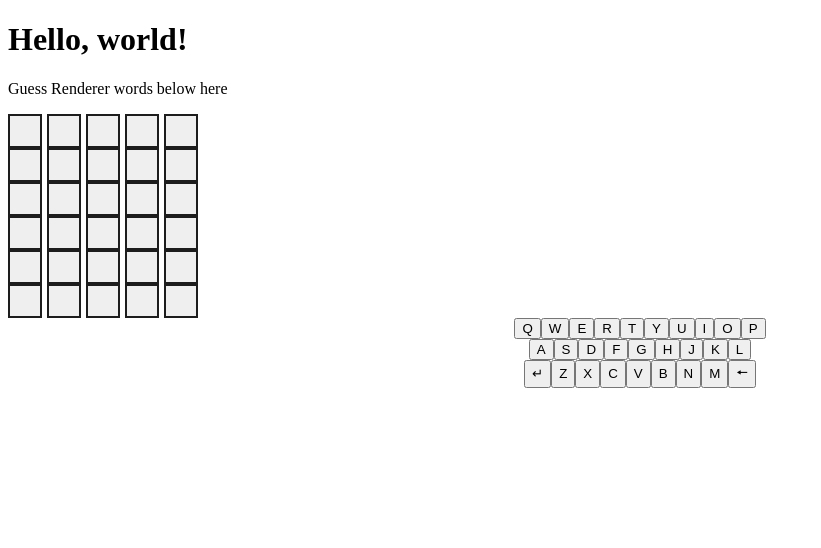
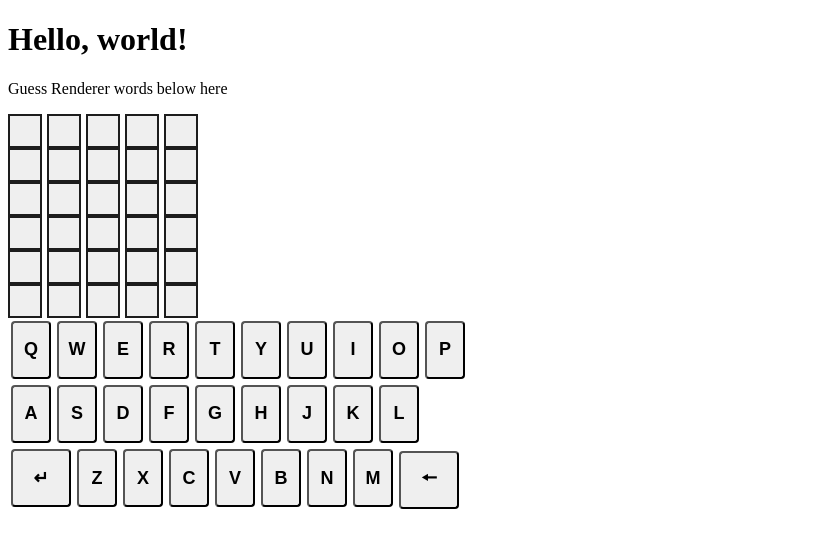
Before and after one commit to yordevs/yordle, a React (Create React App) app: page / in a window 1280 px wide. Shown: the top 548 px of the page, without its empty margins (0-821 px from the left). Built offline with nearby package versions, Linux system fonts and the light colour scheme.

Commit message:
keyboard styling

```diff
--- a/src/Key.tsx
+++ b/src/Key.tsx
@@ -1,4 +1,23 @@
 import { useState } from "react";
+import styled, { css } from "styled-components";
+
+const Letters = styled.button`
+	width: 40px;
+	height: 58px;
+	font-weight: bold;
+	border-radius: 4px;
+	margin: 3px;
+	font-size: large;
+`;
+
+const Action = styled.button`
+	width: 60px;
+	height: 58px;
+	font-weight: bold;
+	border-radius: 4px;
+	margin: 3px;
+	font-size: large;
+`;
 
 type Props = {
 	value: string;
@@ -11,9 +30,13 @@ export const Key = ({ value, onClick, colour }: Props) => {
 		onClick(value);
 	};
 
-	return (
-		<button onClick={handleClick} style={{ background: colour }}>
-			{value}
-		</button>
-	);
+	if (value === "↵" || value === "🠔") {
+		return <Action onClick={handleClick}>{value}</Action>;
+	} else {
+		return (
+			<Letters onClick={handleClick} style={{ background: colour }}>
+				{value}
+			</Letters>
+		);
+	}
 };
--- a/src/Keyboard.tsx
+++ b/src/Keyboard.tsx
@@ -64,11 +64,7 @@ export const Keyboard = ({
 				display: "flex",
 				flexDirection: "column",
 			}}>
-			<div
-				style={{
-					display: "flex",
-					justifyContent: "center",
-				}}>
+			<div>
 				{["Q", "W", "E", "R", "T", "Y", "U", "I", "O", "P"].map((key) => (
 					<Key
 						value={key}
@@ -78,11 +74,7 @@ export const Keyboard = ({
 					/>
 				))}
 			</div>
-			<div
-				style={{
-					display: "flex",
-					justifyContent: "center",
-				}}>
+			<div>
 				{["A", "S", "D", "F", "G", "H", "J", "K", "L"].map((key) => (
 					<Key
 						value={key}
@@ -92,11 +84,7 @@ export const Keyboard = ({
 					/>
 				))}
 			</div>
-			<div
-				style={{
-					display: "flex",
-					justifyContent: "center",
-				}}>
+			<div>
 				{["↵", "Z", "X", "C", "V", "B", "N", "M", "🠔"].map((key) => (
 					<Key
 						value={key}
```
